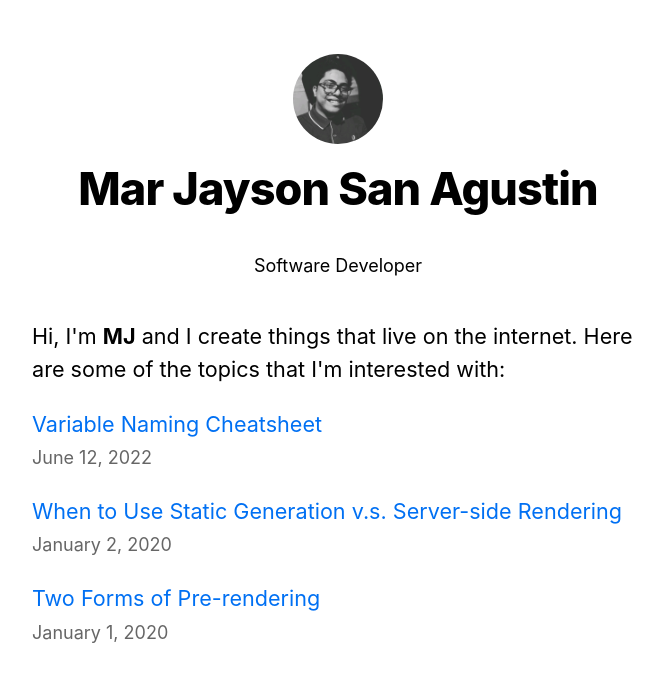
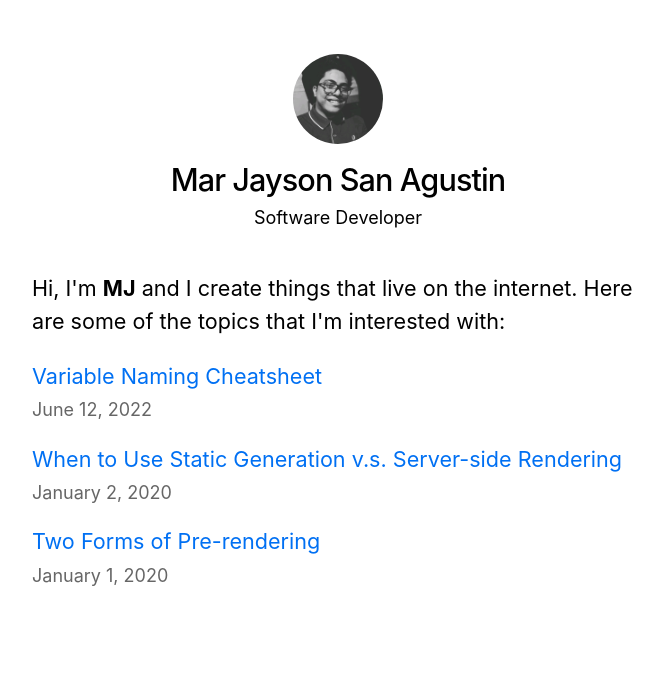
Before and after one commit to MarJaysonSanAgustin/nextjs-blog, a Next.js app: page / in a window 1280 px wide. Shown: the top 682 px of the page, without its empty margins (302-965 px from the left). Built offline with nearby package versions, Linux system fonts and the light colour scheme.

Commit message:
refactor: update heading and list styles

```diff
--- a/styles/utils.module.css
+++ b/styles/utils.module.css
@@ -1,23 +1,30 @@
 .heading2Xl {
-  font-size: 2.5rem;
+  font-size: 1.7rem;
   line-height: 1.2;
-  font-weight: 800;
+  font-weight: 500;
   letter-spacing: -0.05rem;
-  margin: 1rem 0;
+  margin-top: 1rem;
+  margin-bottom: 0.3rem;
 }
 
 .headingXl {
-  font-size: 2rem;
+  font-size: 1.5rem;
   line-height: 1.3;
-  font-weight: 800;
+  font-weight: 500;
   letter-spacing: -0.05rem;
-  margin: 1rem 0;
+  margin-top: 1rem;
+  margin-bottom: 0;
 }
 
 .headingLg {
   font-size: 1.5rem;
   line-height: 1.4;
-  margin: 1rem 0;
+  margin-top: 1rem;
+  margin-bottom: 0;
+}
+
+.headingSm {
+  margin-top: 0px;
 }
 
 .headingMd {
@@ -44,7 +51,7 @@
 }
 
 .listItem {
-  margin: 0 0 1.25rem;
+  margin: 0 0 1rem;
 }
 
 .lightText {
```
